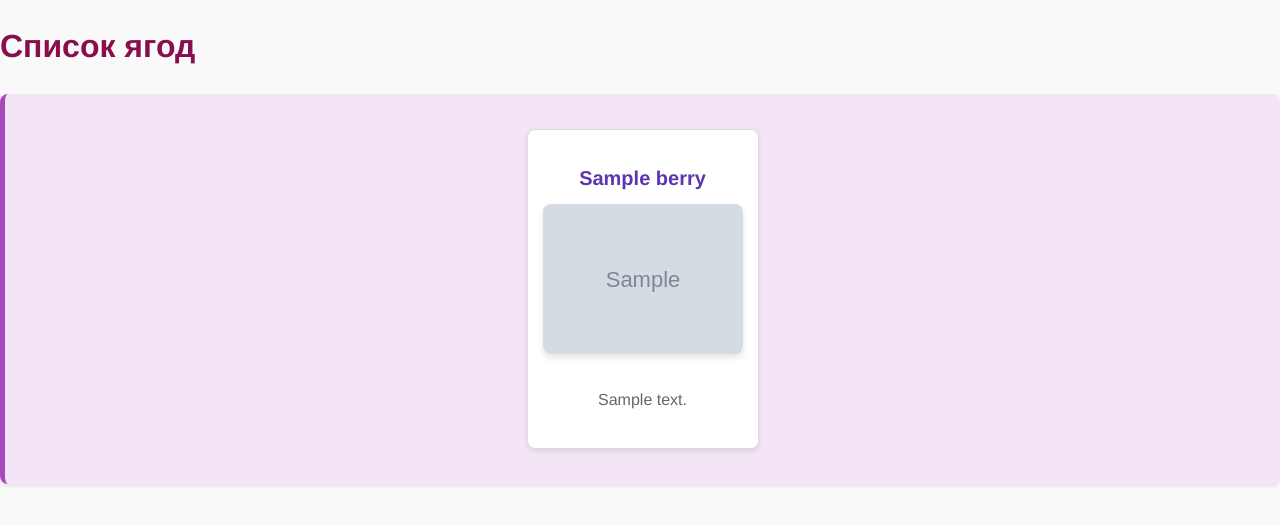
After one commit to sm11rnova/web-programming-labs-2, a Flask app: template templates/berries.html in a window 1280 px wide. The commit adds this page. Shown: the top 525 px of the page. Run offline with Flask 3, Linux system fonts and the light colour scheme; the template is opened without the code that fills it: most values are stand-ins (such as "Sample title", 1, 10 or a date in 2020); grey boxes marked "Sample" are stand-in pictures.

Commit message:
Клубника, голубика, малина, ежевика, черника

```diff
--- a/static/main.css
+++ b/static/main.css
@@ -147,3 +147,38 @@ tr:hover td {
     background-color: #fce4ec;
     color: #880e4f;
 }
+
+.berry-list {
+    display: flex;
+    flex-wrap: wrap;
+    justify-content: center;
+}
+
+.berry-item {
+    background-color: #fff;
+    border: 1px solid #ddd;
+    margin: 15px;
+    padding: 15px;
+    width: 200px;
+    text-align: center;
+    border-radius: 8px;
+    box-shadow: 0 2px 5px rgba(0, 0, 0, 0.1);
+}
+
+.berry-item h2 {
+    font-size: 20px;
+    color: #5e35b1;
+    margin-bottom: 10px;
+}
+
+.berry-item img {
+    width: 100%;
+    height: auto;
+    border-radius: 8px;
+    margin-bottom: 10px;
+}
+
+.berry-item p {
+    font-size: 16px;
+    color: #666;
+}
--- /dev/null
+++ b/templates/berries.html
@@ -0,0 +1,21 @@
+<!doctype html>
+<html lang="ru">
+<head>
+    <meta charset="UTF-8">
+    <meta name="viewport" content="width=device-width, initial-scale=1.0">
+    <title>Список ягод</title>
+    <link rel="stylesheet" href="/static/main.css">
+</head>
+<body>
+    <h1>Список ягод</h1>
+    <div class="berry-list">
+        {% for berry in berries %}
+        <div class="berry-item">
+            <h2>{{ berry.name }}</h2>
+            <img src="/static/{{ berry.image }}" alt="{{ berry.name }}">
+            <p>{{ berry.description }}</p>
+        </div>
+        {% endfor %}
+    </div>
+</body>
+</html>
```
Also changed, not shown: static/bilberry.jpg (added), static/blackberry.jpg (added), static/blueberry.jpg (added), static/raspberry.jpg (added), static/strawberry.jpg (added).
